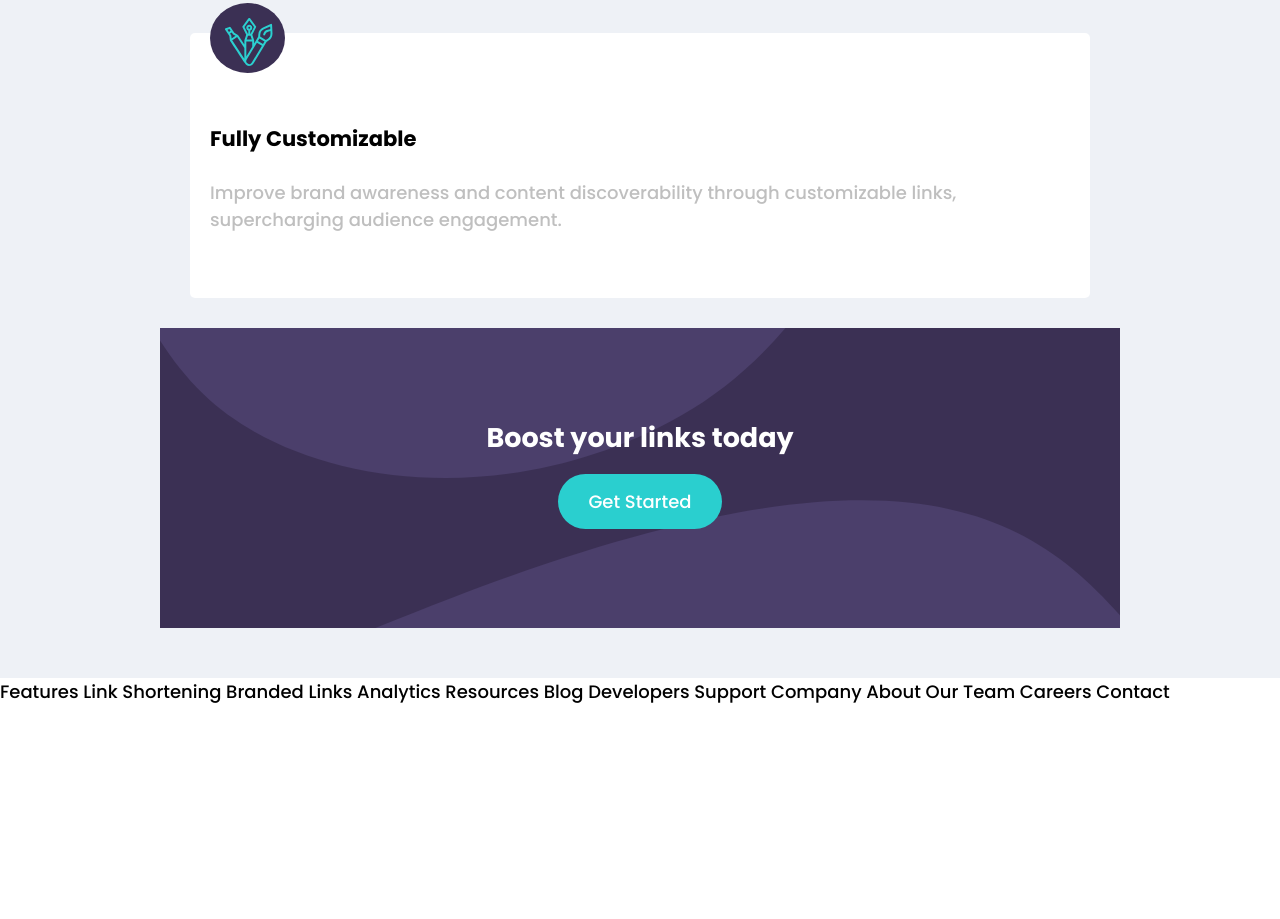
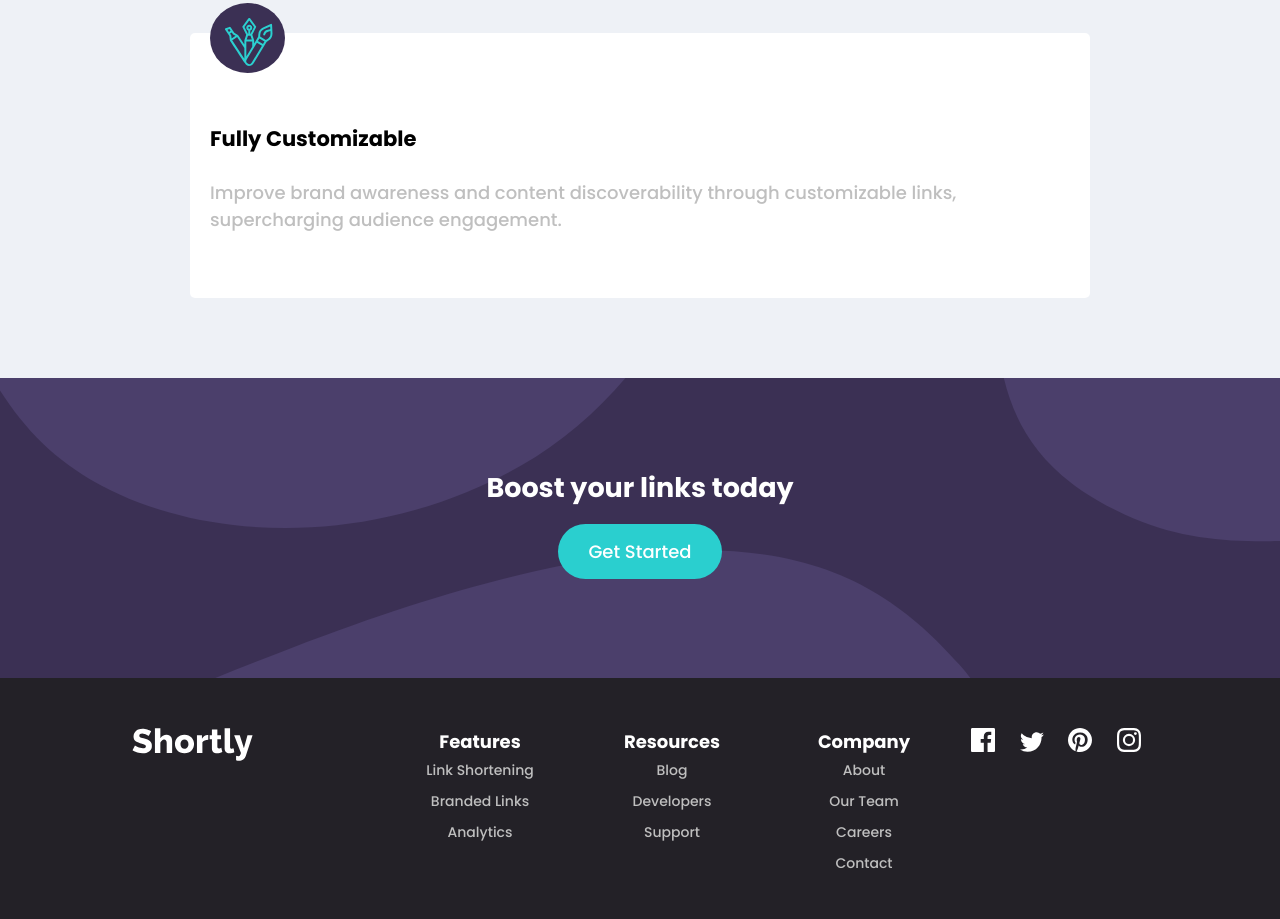
Before and after one commit to pittyh6/url-shortening-api-master, a plain HTML site: page index.html in a window 1280 px wide. Shown: the part 1551-2470 px from the top of the page. Before the commit the page ends 2256 px from the top, so only its background shows below. Drawn offline with nearby package versions, Linux system fonts and the light colour scheme.

Commit message:
[wdb-681][wdb-682][wdb-683] footer version mobile, tablet and desktop ... layout..

```diff
--- a/index.html
+++ b/index.html
@@ -101,13 +101,53 @@
           </div>
         </div>
       </aside>
+    </div>
 
-      <!-- Booster -->
-      <section class="booster">
-          <h1>Boost your links today</h1>
-          <a class="green-round-btn">Get Started</a>
-      </section>
+    <!-- Booster -->
+    <section class="booster">
+      <h1>Boost your links today</h1>
+      <a class="green-round-btn">Get Started</a>
+  </section>
+
+   <!-- footer -->
+  <footer>
+    <div class="footer">
+      <div class="footer-logo">
+        <img class="logo-footer" src="/images/logo.svg" alt="footer-logo-img">
+      </div>
+      <div class="footer-features">
+        <ul>
+          <li class="type-items-footer"><h5>Features</h5></li>
+          <li class="item-footer">Link Shortening</li>
+          <li class="item-footer">Branded Links</li>
+          <li class="item-footer">Analytics</li>
+        </ul>
+      </div>
+      <div class="footer-resources">
+        <ul>
+          <li class="type-items-footer"><h5>Resources</h5></li>
+          <li class="item-footer">Blog</li>
+          <li class="item-footer">Developers</li>
+          <li class="item-footer">Support</li>
+        </ul>
+      </div>
+      <div class="footer-company">
+        <ul>
+          <li class="type-items-footer"><h5>Company</h5></li>
+          <li class="item-footer">About</li>
+          <li class="item-footer">Our Team</li>
+          <li class="item-footer">Careers</li>
+          <li class="item-footer">Contact</li>
+        </ul>
+      </div>
+      <div class="footer-social-media">
+        <img src="/images/icon-facebook.svg" alt="icon-facebook">
+        <img src="/images/icon-twitter.svg" alt="icon-twitter">
+        <img src="/images/icon-pinterest.svg" alt="icon-pinterest">
+        <img src="/images/icon-instagram.svg" alt="icon-instagram">
+      </div>
     </div>
+  </footer>
   </div>
 
 
@@ -115,25 +155,6 @@
 
 
 
-  Features
-
-  Link Shortening
-  Branded Links
-  Analytics
-
-  Resources
-
-  Blog
-  Developers
-  Support
-
-  Company
-
-  About
-  Our Team
-  Careers
-  Contact
-
 
 </body>
 </html>
--- a/style.css
+++ b/style.css
@@ -252,7 +252,35 @@ main{
     padding: 90px 0 30px;
     color: var(--white);
 }
-
+/*-------------------------------------------------------*/
+/* ~~~~Footer ~~~~ */
+footer{
+    background-color: var(--very-dark-violet);
+    color: var(--white);
+    text-align: center;
+}
+.logo-footer{
+    filter: invert(100%) sepia(100%) saturate(0) hue-rotate(86deg) brightness(118%) contrast(119%);
+}
+.footer{
+    font-weight: var(--font-weight-500);
+    display: grid;
+    padding-bottom: 40px;
+}
+.footer>div{
+    margin-top: 50px;
+}
+.type-items-footer >h5{
+    font-size: 18px;
+}
+.item-footer{
+    color: var(--gray);
+    font-size: 14px;
+    padding: 5px 0;
+}
+.footer-social-media>img{
+    margin: 0 10px;
+}
 /*-------------------------------------------------------*/
 /*desktop*/
 /*-------------------------------------------------------*/
@@ -370,6 +398,26 @@ main{
     .booster{
         background-image: url(/images/bg-boost-desktop.svg);
     }
+    /* ~~~~FOOTER~~~~ */
+    .footer{
+        grid-template-columns: repeat(6, 1fr);
+        width: 90%;
+    }
+    .footer-logo{
+        grid-column: 1/3;
+    }
+    .footer-features{
+        grid-column: 3/4;
+    }
+    .footer-resources{
+        grid-column: 4/5;
+    }
+    .footer-company{
+        grid-column: 5/6;
+    }
+    .footer-social-media{
+        grid-column: 6/7;
+    }
 }
 
 /*-------------------------------------------------------*/
```
